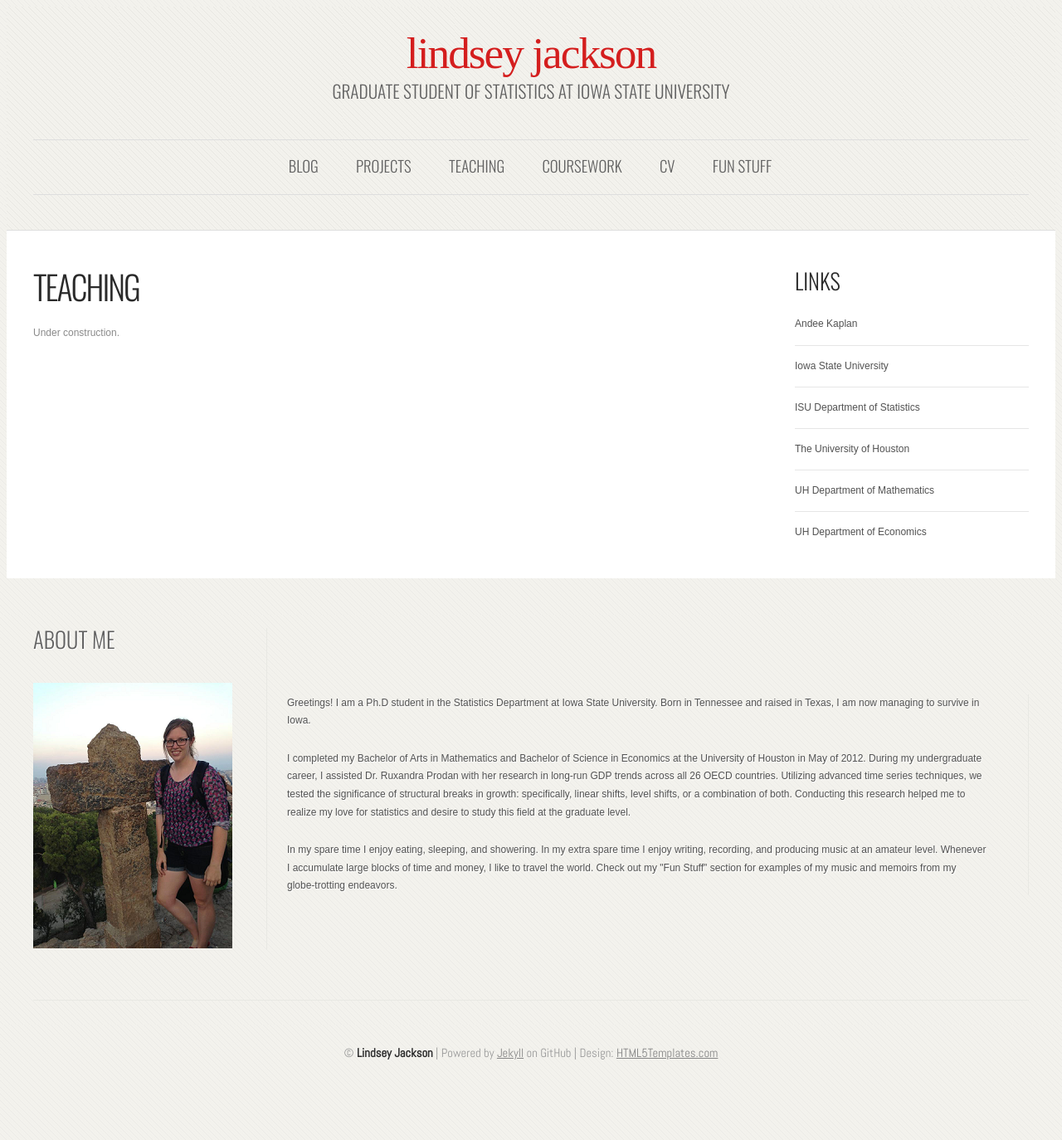
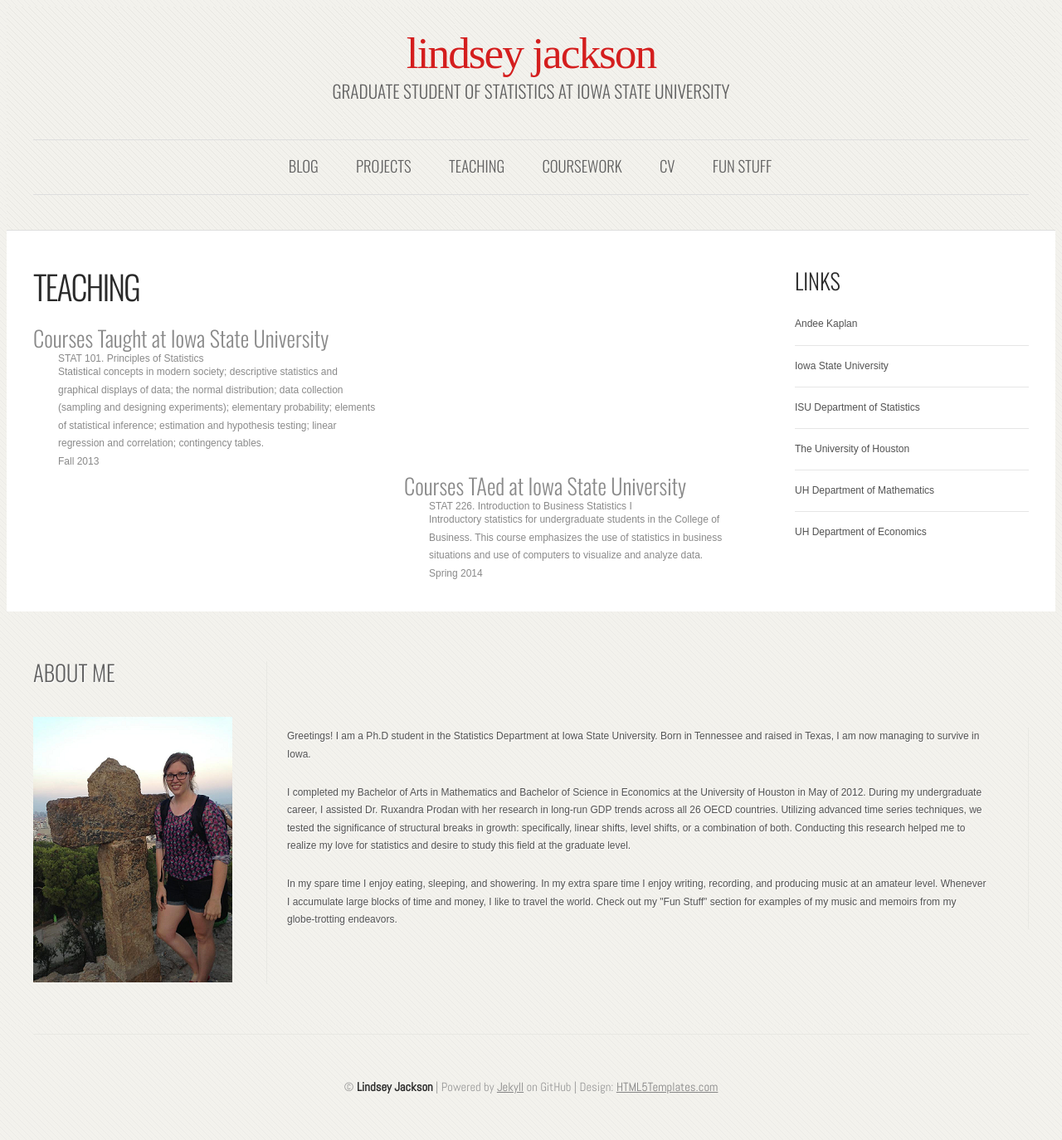
Before and after one commit to lmjackson/lmjackson.github.io, a Jekyll site: the page built from teaching.html, in a window 1280 px wide. Shown: the whole page at 83% size. Built offline with Jekyll 4.4.1, drawn with Linux system fonts in a browser that asks for light colours; some web fonts are replaced; Markdown is read by kramdown in place of the engine named in the settings; before the commit the page ends 1333 px from its top, so only the background shows below that.

Commit message:
changed css, added courses taught/TAed

```diff
--- a/css/style.css
+++ b/css/style.css
@@ -44,6 +44,14 @@ strong {
 	font-weight: 700;
 	color: #2A2A2A;
 }
+
+#duo1{float:left;width:50%;}
+#duo2{float:right;width:50%;}
+.inner{margin:5px 30px;}
+
+/* Clearing fix */
+.clearfix:after{clear:both;content:".";display:block;height:0;visibility:hidden;}
+
 
 /* Copyright */
 
--- a/teaching.html
+++ b/teaching.html
@@ -3,5 +3,31 @@ layout: default
 root: ""
 title: Teaching
 ---
+<div class="clearfix">
+<div id="duo1">
+<h1>Courses Taught at Iowa State University</h1>
 
-Under construction.
+        <div class="inner">
+                <h4>STAT 101. Principles of Statistics</h4>
+                <p>
+					Statistical concepts in modern society; descriptive statistics and graphical displays of data; the normal distribution; data collection (sampling and designing experiments); elementary probability; elements of statistical inference; estimation and hypothesis testing; linear regression and correlation; contingency tables.                </p>
+                <p>
+                Fall 2013
+                </p>
+        </div>
+</div>
+</div>
+<div class="clearfix">
+<div id="duo2">
+<h1>Courses TAed at Iowa State University</h1>
+        <div class="inner">
+                <h4>STAT 226. Introduction to Business Statistics I</h4>
+                <p>
+                   Introductory statistics for undergraduate students in the College of Business. This course emphasizes the use of statistics in business situations and use of computers to visualize and analyze data.
+                </p>
+                <p>
+                Spring 2014
+                </p>
+        </div>
+</div>
+</div>
```
